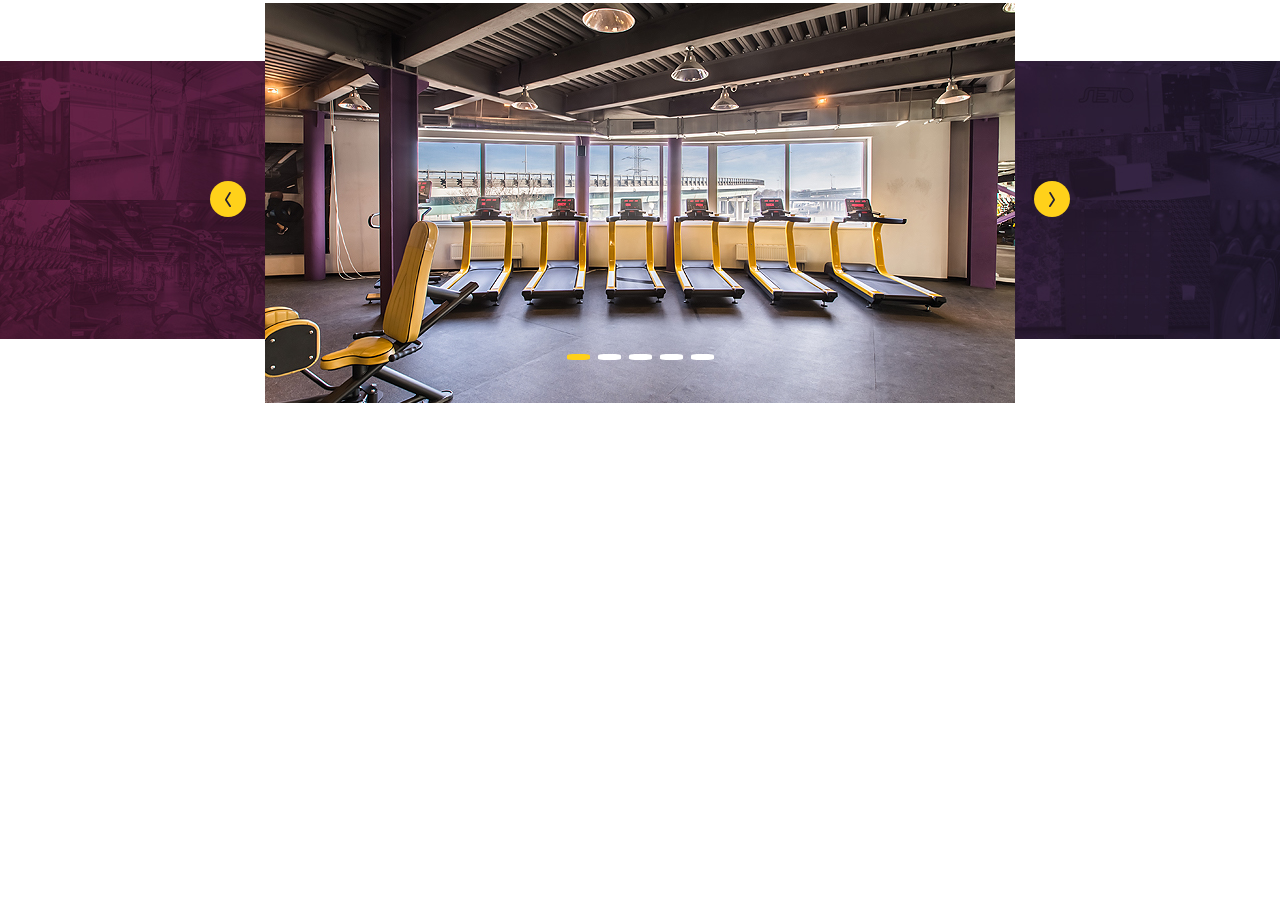
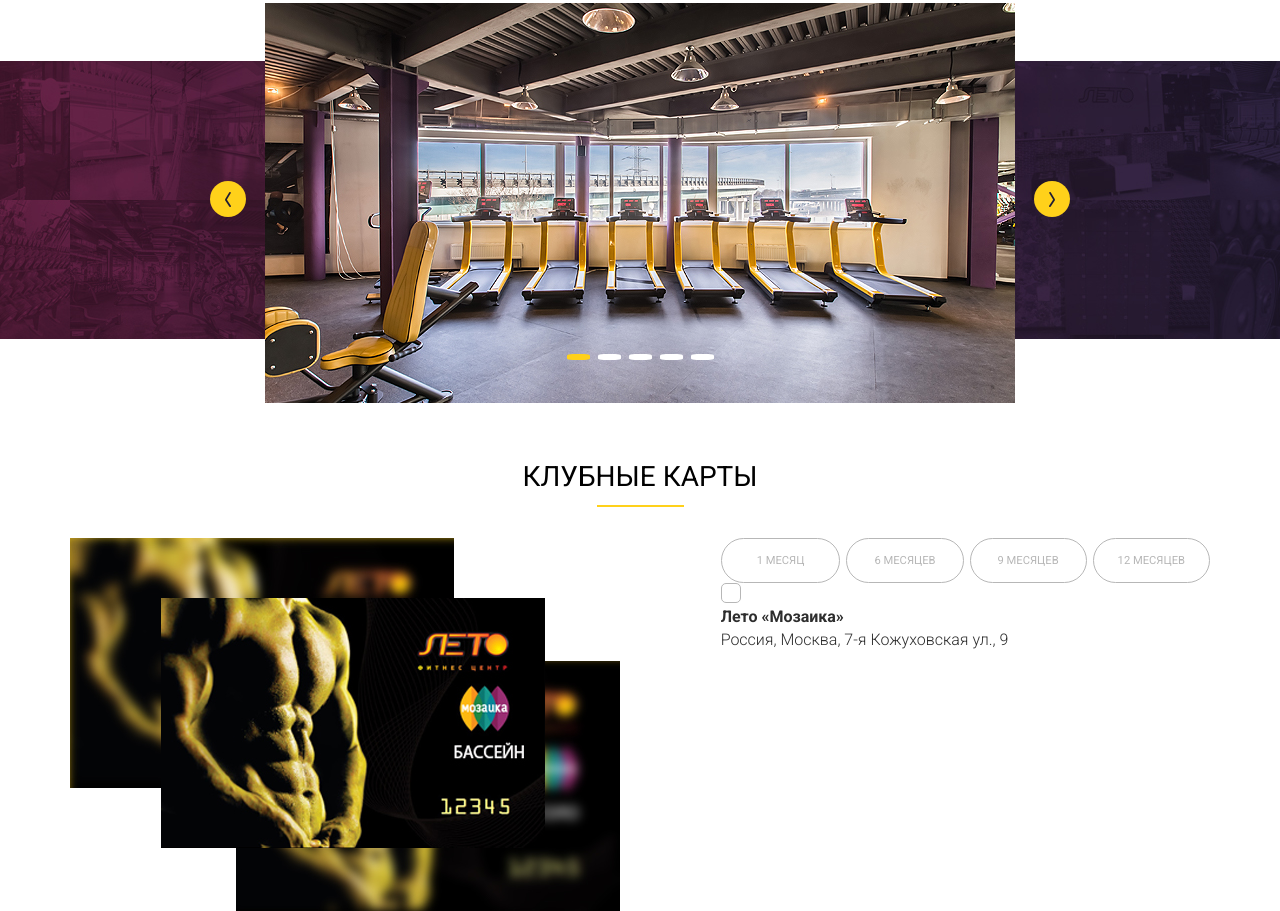
Before and after one commit to anvyden/Summer, a website: page src/index.html in a window 1280 px wide. Shown: the part 2120-3031 px from the top of the page. Before the commit the page ends 2583 px from the top, so only its background shows below. Drawn offline with nearby package versions, Linux system fonts and the light colour scheme.

Commit message:
section club-cards
Add half section club-cards

```diff
--- a/src/index.html
+++ b/src/index.html
@@ -365,6 +365,63 @@
       <!-- /.container -->
     </section>
     <!-- /.gallery -->
+    <section class="club-cards">
+      <div class="container">
+        <h2 class="header-text club-cards__header">Клубные карты</h2>
+        <!-- /.header-text club-cards__header -->
+        <div class="club-cards__wrapper">
+          <div class="club-card club-cards__card">
+            <img src="img/club-cards/background-card-1.jpg" alt="image: club-card" class="club-card__background-img-first">
+            <img src="img/club-cards/main-card.jpg" alt="image: club-card" class="club-card__main-img">
+            <img src="img/club-cards/background-card-2.jpg" alt="image: club-card" class="club-card__background-img-second">
+          </div>
+          <!-- /.club-card club-cards__card -->
+          <form action="" class="form club-cards__form">
+            <div class="club-cards__form-wrapper">
+              <div class="club-cards__months-wrapper">
+                <div class="input-group__months">
+                  <input type="radio" name="months" value="1 month" id="1 month" class="club-cards__input-months">
+                  <label for="1 month" class="club-cards__label-months club-cards__label-months-first">1 Месяц</label>
+                </div>
+                <!-- /.input-group__months -->
+                <div class="input-group__months">
+                  <input type="radio" name="months" value="6 month" id="6 month" class="club-cards__input-months">
+                  <label for="6 month" class="club-cards__label-months">6 Месяцев</label>
+                </div>
+                <!-- /.input-group__months -->
+                <div class="input-group__months">
+                  <input type="radio" name="months" value="9 month" id="9 month" class="club-cards__input-months">
+                  <label for="9 month" class="club-cards__label-months">9 Месяцев</label>
+                </div>
+                <!-- /.input-group__months -->
+                <div class="input-group__months">
+                  <input type="radio" name="months" value="12 month" id="12 month" class="club-cards__input-months">
+                  <label for="12 month" class="club-cards__label-months
+                  club-cards__label-months-fourth">12 Месяцев</label>
+                </div>
+                <!-- /.input-group__months -->
+              </div>
+              <!-- /.club-cards__months-wrapper -->
+              <div class="club-crads__adress-wrapper">
+                <div class="input-group__adress">
+                  <input type="radio" id="Мозаика" class="club-cards__input-adress">
+                  <label for="Мозаика" class="label-adress club-cards__label-adress">
+                    <p class="label-adress__description">Лето «Мозаика»<br><span class="label-adress__text"> Россия, Москва, 7-я Кожуховская ул., 9</span></p>
+                  </label>
+                </div>
+                <!-- /.input-group__adress -->
+              </div>
+              <!-- /.club-crads__adress-wrapper -->
+            </div>
+            <!-- /.club-cards__form-wrapper -->
+          </form>
+          <!-- /.form club-cards__form -->
+        </div>
+        <!-- /.club-cards__content -->
+      </div>
+      <!-- /.container -->
+    </section>
+    <!-- /.club-cards -->
   </main>
   <script src="https://code.jquery.com/jquery-3.6.0.min.js"></script>
   <script src="https://unpkg.com/swiper/swiper-bundle.min.js"></script>
--- /dev/null
+++ b/src/sass/_club-cards.sass
@@ -0,0 +1,79 @@
+.club-cards
+  &__header
+    margin-bottom: 2.214rem
+  &__wrapper
+    display: flex
+    justify-content: space-between
+  &__form-wrapper
+    // flex-basis: 40%
+  &__months-wrapper
+    display: flex
+  &__input-months
+    position: absolute
+    z-index: -1
+    opacity: 0
+    &:checked+.club-cards__label-months
+        background-color: $yellow
+        border: 1px solid $yellow
+        color: $brown
+  &__input-adress
+    position: absolute
+    z-index: -1
+    opacity: 0
+  &__label-adress
+    &::before
+     content: ''
+     display: inline-block
+     width: 20px
+     height: 20px
+     border: 1px solid $input-grey
+     border-radius: 25%
+  &__label-months
+    display: inline-flex
+    align-items: center
+    max-width: 8.571rem
+    max-height: 3.214rem
+    padding: 1.1rem 1.929rem
+    margin-right: 0.429rem
+    border-radius: 50px
+    border: 1px solid $input-grey
+    color: $input-grey
+    font-size: 0.8rem
+    text-transform: uppercase
+    cursor: pointer
+    &-first
+      padding: 1.1rem 2.5rem
+    &-fourth
+      padding: 1.1rem 1.714rem
+      margin-right: 0
+    &:hover
+      background-color: $yellow
+      border-color: $yellow
+      color: $brown
+.club-card
+  position: relative
+  flex-basis: 40%
+  margin-right: 6.571rem
+  &__main-img
+    padding: 4.286rem 5.357rem 4.286rem 6.5rem
+  &__background-img-first
+    position: absolute
+    top: 0
+    left: 0
+    z-index: -10
+  &__background-img-second
+    position: absolute
+    bottom: 0
+    right: 0
+    z-index: -10
+.input-group
+  &__adress
+    display: flex
+.label-adress
+  &__description
+    font-size: 1.143rem
+    color: $grey
+    font-weight: bold
+    line-height: 1.4
+  &__text
+    font-weight: 300
--- a/src/sass/_variables.sass
+++ b/src/sass/_variables.sass
@@ -2,3 +2,5 @@ $yellow: #ffd11a
 $grey: #2e2e2e
 $purple: #101010
 $light-grey: #616161
+$input-grey: #b7b7b7
+$brown: #504331
--- a/src/style.sass
+++ b/src/style.sass
@@ -8,3 +8,4 @@
 @import sass/visit
 @import sass/services
 @import sass/gallery
+@import sass/club-cards
```
Also changed, not shown: src/css/style.css, src/img/club-cards/arrow-checkbox.png (added), src/img/club-cards/background-card-1.jpg (added), src/img/club-cards/background-card-2.jpg (added), src/img/club-cards/main-card.jpg (added), src/sass/_gallery.sass (line endings or trailing spaces), 1 other file.
